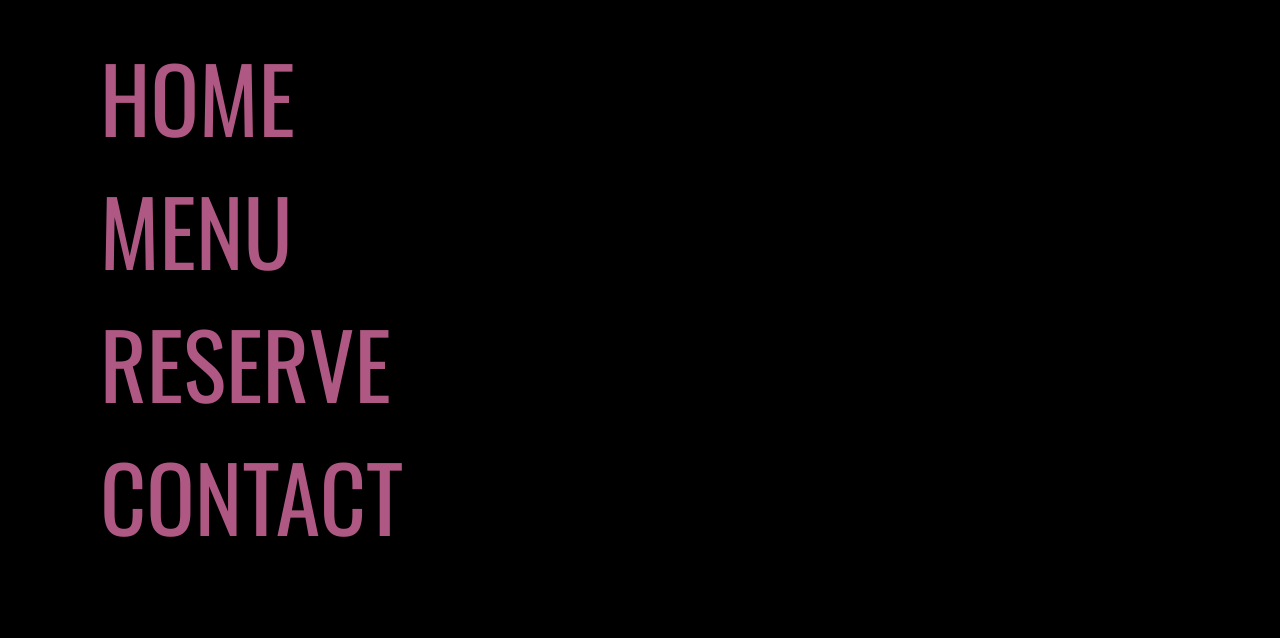
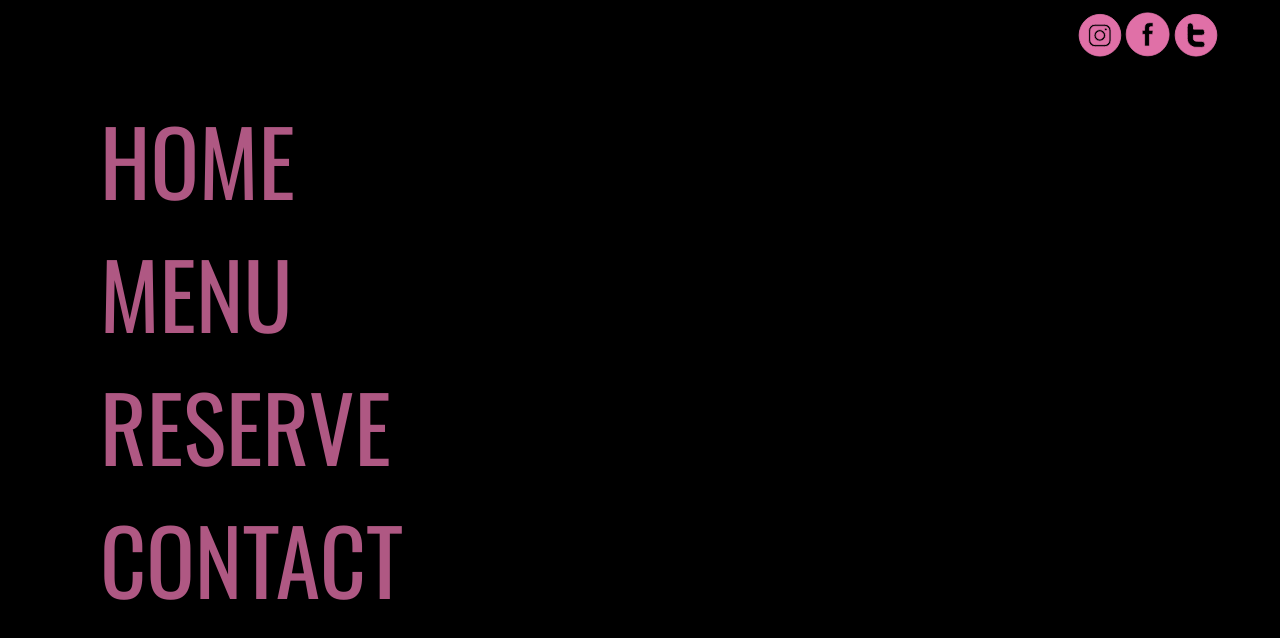
Before and after one commit to asabogal/kon-tiki, a React (Create React App) app: page / in a window 1280 px wide. Shown: the top 638 px of the page. Built offline with nearby package versions, Linux system fonts and the light colour scheme.

Commit message:
add header to landing page

```diff
--- a/src/pages/LandingPage.js
+++ b/src/pages/LandingPage.js
@@ -1,12 +1,14 @@
 import React, { Component } from 'react';
 import Navigation from '../components/landing/Navigation'
 import LandingImage from '../components/landing/LandingImage'
+import Header from '../components/landing/Header'
 import './style.css'
 
 class LandingPage extends Component {
   render() {
     return (
       <div className="landing-page">
+        <Header/>
         <div className="landing-flex">
           <Navigation/>
           <LandingImage/>
--- a/src/pages/style.css
+++ b/src/pages/style.css
@@ -6,4 +6,5 @@
 .landing-flex {
   display: grid;
   grid-template-columns: 30% 70%;
+  /* padding: -20px 0; */
 }
```
